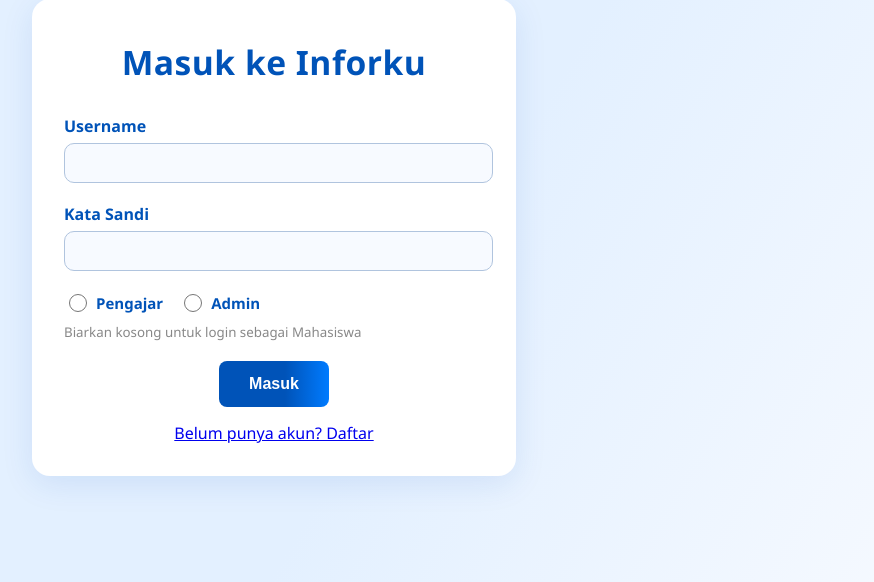
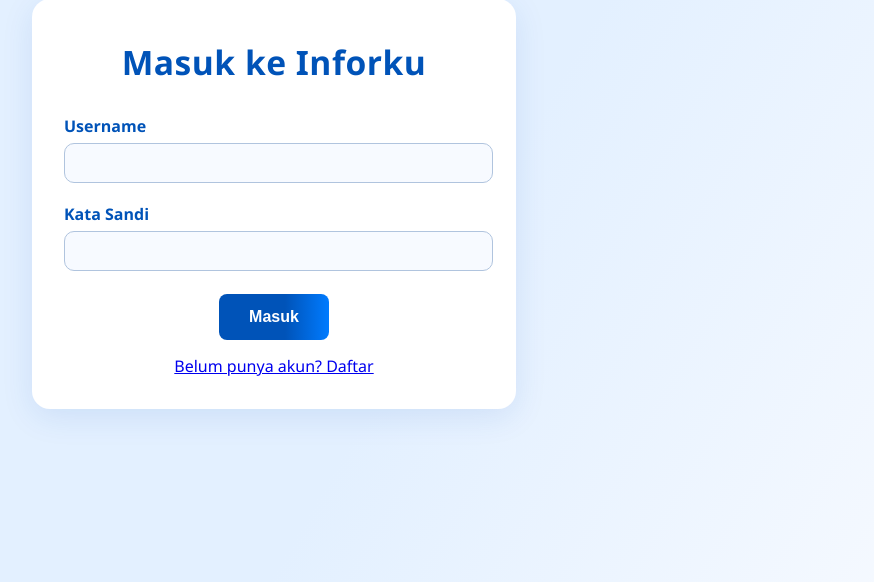
Before and after one commit to Peransss/UAS-Project--OOP-, a Flask app: page /login/ in a window 1280 px wide. Shown: the part 129-711 px from the top of the page, without its empty margins (366-1240 px from the left). Run offline with Flask 3, Linux system fonts and the light colour scheme.

Commit message:
menghilangkan pengajar dan admin di login.html

```diff
--- a/templates/login.html
+++ b/templates/login.html
@@ -31,19 +31,6 @@
       <div class="form-group">
         <label for="loginPassword">Kata Sandi</label>
         <input type="password" id="loginPassword" name="password" required>
-      </div>
-      <div class="form-group" style="margin-bottom: 16px;">
-        <div style="display: flex; gap: 16px;">
-          <label style="display: flex; align-items: center; gap: 6px; cursor: pointer;">
-            <input type="radio" id="as_pengajar" name="role" value="pengajar" style="accent-color: #007bff; width: 18px; height: 18px;">
-            <span style="font-size: 15px;">Pengajar</span>
-          </label>
-          <label style="display: flex; align-items: center; gap: 6px; cursor: pointer;">
-            <input type="radio" id="as_admin" name="role" value="admin" style="accent-color: #28a745; width: 18px; height: 18px;">
-            <span style="font-size: 15px;">Admin</span>
-          </label>
-        </div>
-        <small style="color: #888;">Biarkan kosong untuk login sebagai Mahasiswa</small>
       </div>
       <button type="submit" class="login-btn">Masuk</button>
     </form>
```
